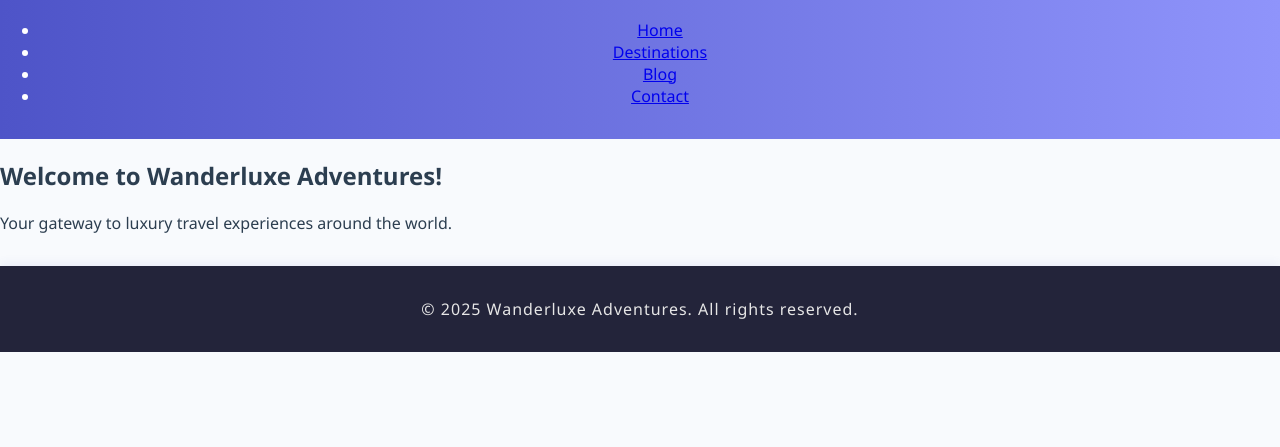
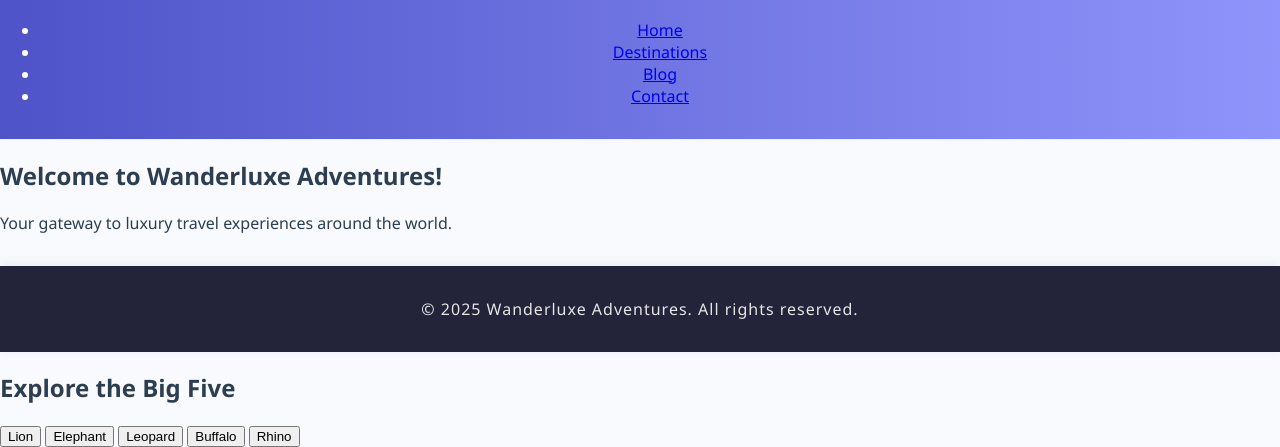
Before and after one commit to BloomNeboh/WanderLuxe-Adventures, a plain HTML site: page index.html in a window 1280 px wide. Shown: the part 459-906 px from the top of the page. Before the commit the page ends 811 px from the top, so only its background shows below. Drawn offline with Linux system fonts and the light colour scheme.

Commit message:
Update index.html

```diff
--- a/index.html
+++ b/index.html
@@ -42,5 +42,20 @@
     <footer>
         <p>&copy; 2025 Wanderluxe Adventures. All rights reserved.</p>
     </footer>
-</body>
+</body><section id="big-five">
+  <h2>Explore the Big Five</h2>
+  <button onclick="handleClick('lion')">Lion</button>
+  <button onclick="handleClick('elephant')">Elephant</button>
+  <button onclick="handleClick('leopard')">Leopard</button>
+  <button onclick="handleClick('buffalo')">Buffalo</button>
+  <button onclick="handleClick('rhino')">Rhino</button>
+</section>
+
+<script>
+  function handleClick(animal) {
+    alert(`You clicked on ${animal}!`);
+    // Later we can replace this with a modal, redirect, or animation
+  }
+</script>
+
 </html>
```
